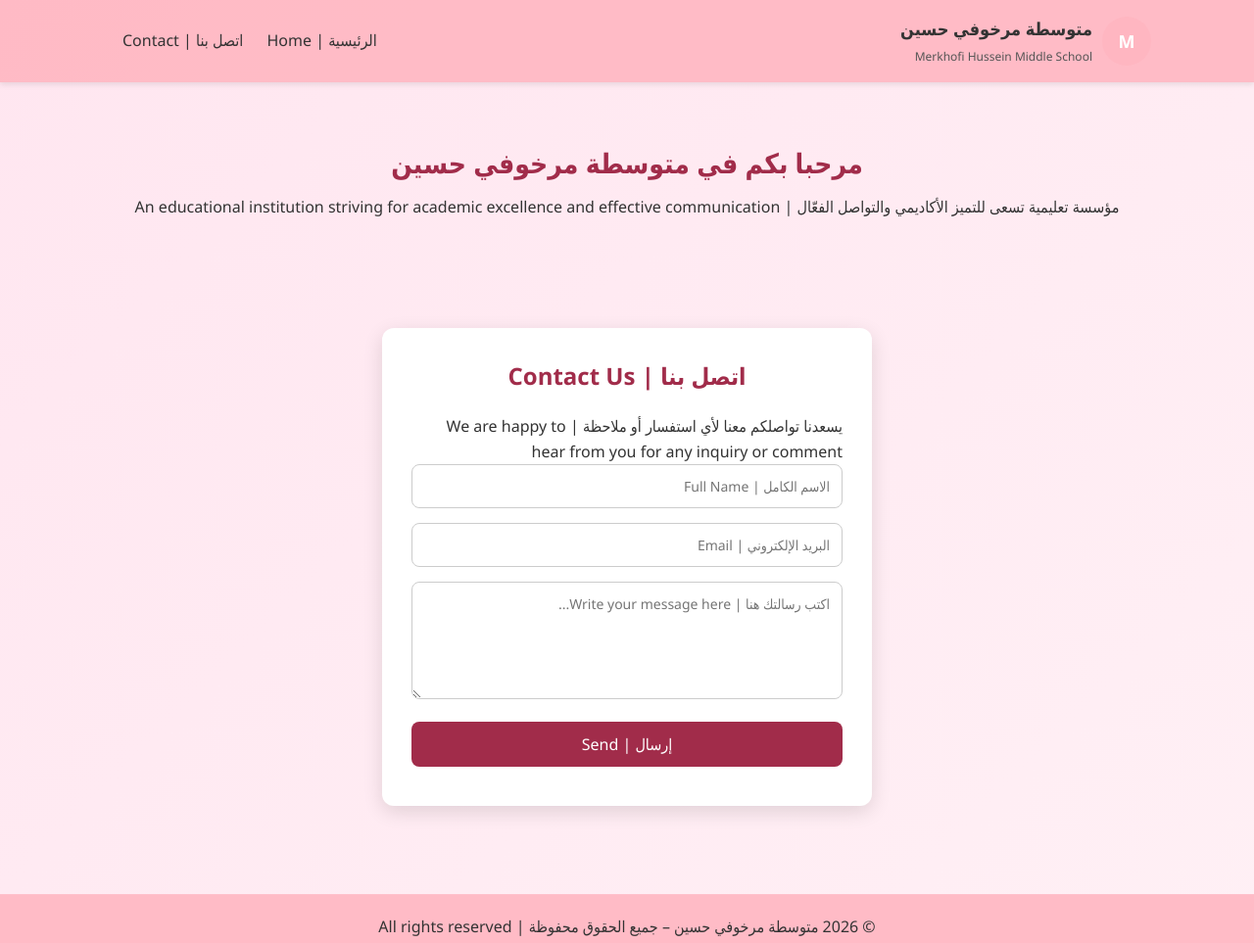
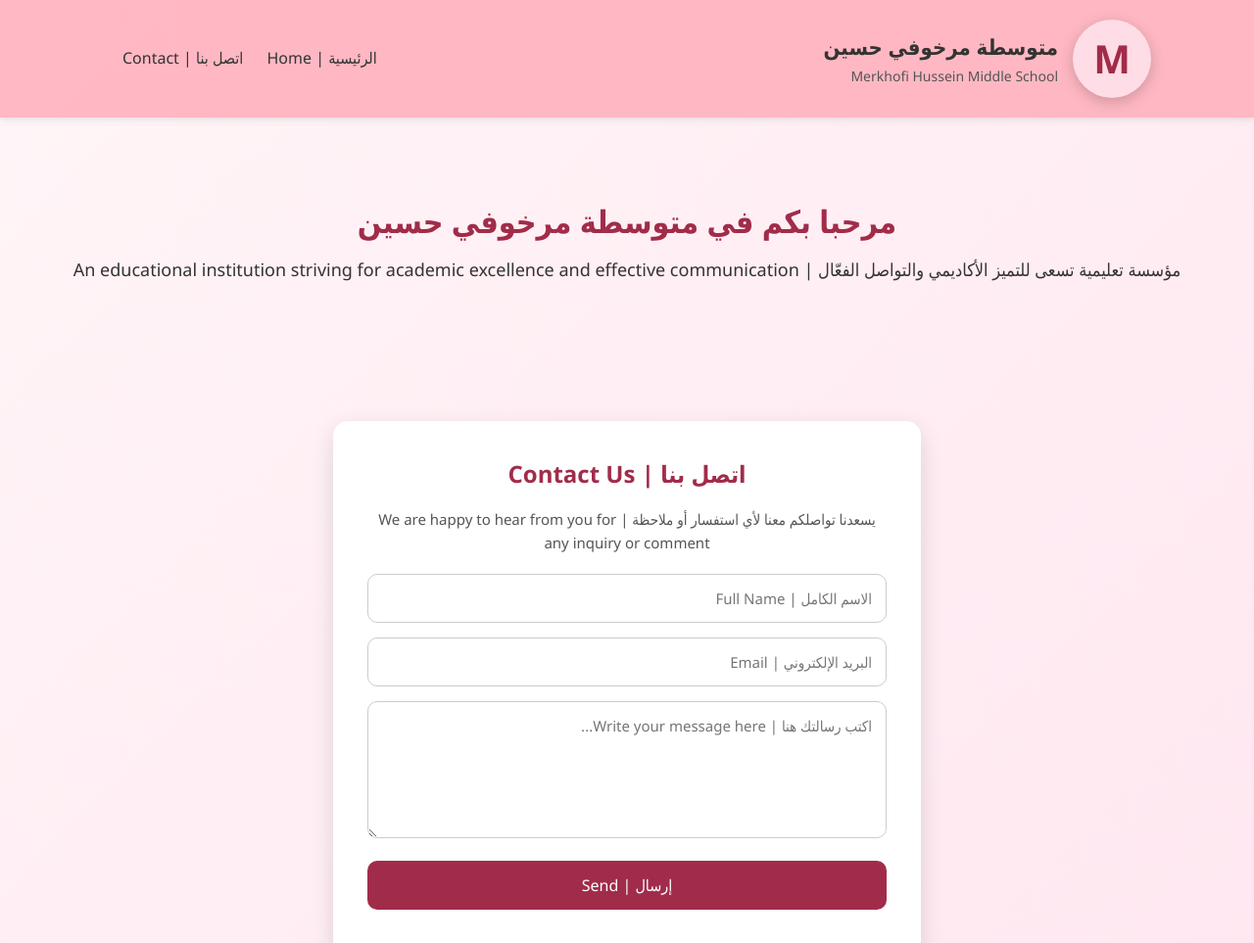
Before and after one commit to taibi-lena8/School-web1, a plain HTML site: page index.html in a window 1280 px wide. Shown: the top 963 px of the page at 98% size. Drawn offline with Linux system fonts and the light colour scheme.

Commit message:
Refactor styles for improved layout and design

```diff
--- a/style.css
+++ b/style.css
@@ -6,15 +6,15 @@
 }
 
 body{
-  background: linear-gradient(135deg, #ffe6f0, #fff0f5);
+  background: linear-gradient(135deg, #fff5f7, #ffe6f0); /* وردي فاتح جدًا */
   color:#333;
   line-height:1.6;
 }
 
-/* Header */
+/* ===== Header ===== */
 .header{
-  background: rgba(255,182,193,0.9);
-  padding:15px 0;
+  background: rgba(255,182,193,0.95); /* وردي فاتح */
+  padding:20px 0;
   box-shadow: 0 2px 6px rgba(0,0,0,0.1);
 }
 
@@ -31,28 +31,29 @@ body{
 .logo{
   display:flex;
   align-items:center;
-  gap:10px;
+  gap:15px;
 }
 
 .logo-circle{
-  width:50px;
-  height:50px;
+  width:80px;
+  height:80px;
   border-radius:50%;
-  background:#ffb6c1;
-  color:#fff;
+  background:#ffdde6; /* وردي فاتح جدًا */
+  color:#a12c4a;
   display:flex;
   justify-content:center;
   align-items:center;
   font-weight:bold;
-  font-size:18px;
+  font-size:40px;
+  box-shadow:0 4px 15px rgba(0,0,0,0.2);
 }
 
 .logo-text h1{
-  font-size:18px;
+  font-size:22px;
 }
 
 .logo-text span{
-  font-size:12px;
+  font-size:14px;
   color:#555;
 }
 
@@ -67,66 +68,73 @@ nav a:hover{
   text-decoration:underline;
 }
 
-/* Hero */
+/* ===== Hero ===== */
 .hero{
   text-align:center;
-  padding:60px 20px;
+  padding:80px 20px;
 }
 
 .hero h2{
-  font-size:28px;
+  font-size:32px;
   color:#a12c4a;
 }
 
 .hero p{
   margin-top:10px;
-  font-size:16px;
+  font-size:18px;
 }
 
-/* Contact */
+/* ===== Contact ===== */
 .contact{
-  padding:50px 20px;
+  padding:60px 20px;
 }
 
 .contact-box{
-  max-width:500px;
+  max-width:600px;
   margin:auto;
   background:#fff;
-  padding:30px;
-  border-radius:12px;
-  box-shadow:0 6px 20px rgba(0,0,0,0.12);
+  padding:35px;
+  border-radius:15px;
+  box-shadow:0 8px 25px rgba(0,0,0,0.12);
 }
 
 .contact-box h2{
   text-align:center;
+  margin-bottom:15px;
+  color:#a12c4a;
+}
+
+.contact-box p{
+  text-align:center;
   margin-bottom:20px;
-  color:#a12c4a;
+  font-size:15px;
+  color:#555;
 }
 
 .contact-box input,
 .contact-box textarea{
   width:100%;
-  padding:12px;
+  padding:14px;
   margin-bottom:15px;
   border:1px solid #ccc;
-  border-radius:8px;
-  font-size:14px;
+  border-radius:10px;
+  font-size:15px;
 }
 
 textarea{
-  min-height:120px;
+  min-height:140px;
 }
 
 .contact-box button{
   width:100%;
-  padding:12px;
+  padding:14px;
   background:#a12c4a;
   color:white;
   border:none;
   cursor:pointer;
   font-size:16px;
-  border-radius:8px;
-  transition: background 0.3s;
+  border-radius:10px;
+  transition: all 0.3s ease;
 }
 
 .contact-box button:hover{
@@ -135,16 +143,16 @@ textarea{
 
 #status{
   text-align:center;
-  margin-top:10px;
+  margin-top:12px;
   font-weight:bold;
 }
 
-/* Footer */
+/* ===== Footer ===== */
 .footer{
-  background: rgba(255,182,193,0.9);
-  padding:20px;
+  background: rgba(255,182,193,0.95);
+  padding:25px 20px;
   text-align:center;
-  margin-top:40px;
+  margin-top:50px;
   border-top:1px solid #ffc0cb;
 }
 
@@ -163,3 +171,15 @@ textarea{
 .footer .social a:hover{
   color:#a12c4a;
 }
+
+/* Responsive */
+@media (max-width:768px){
+  .header .container{
+    flex-direction:column;
+    gap:15px;
+  }
+  nav a{
+    margin-left:0;
+    margin-right:10px;
+  }
+}
```
